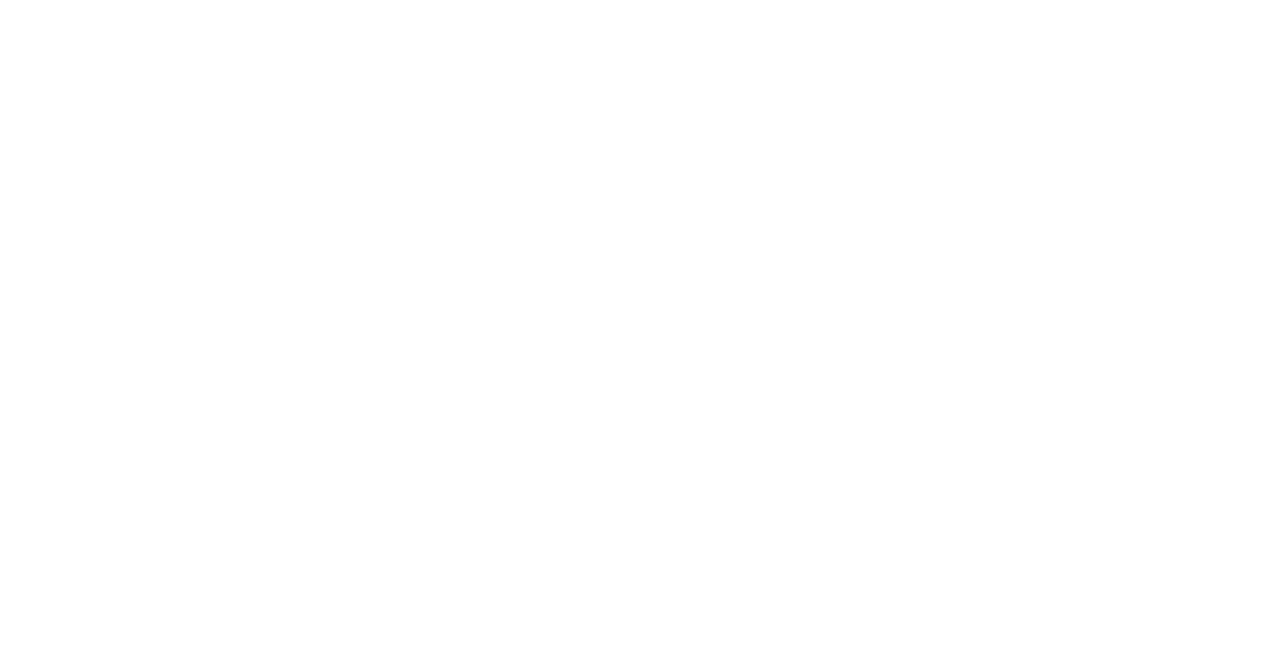
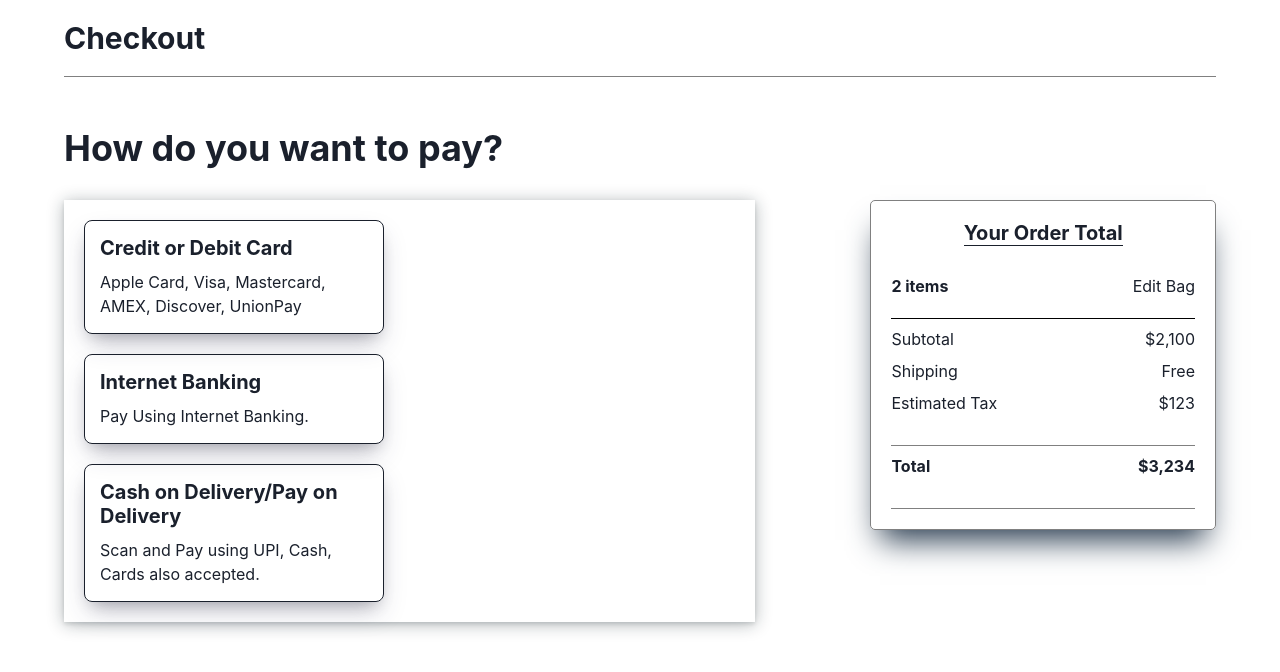
Before and after one commit to harshal-kitukale/Apple-clone, a React (Create React App) app in the folder Client/: page /payment in a window 1280 px wide. Shown: the top 672 px of the page. Built offline with nearby package versions, Linux system fonts and the light colour scheme.

Commit message:
finalized payment page along with payment methods

```diff
--- a/Client/src/App.js
+++ b/Client/src/App.js
@@ -1,10 +1,11 @@
 import "./App.css";
+import Payment from "./Arun/Cart/Payment";
 
 function App() {
   return (
     <div>
 
-
+    <Payment/>
     </div>
   );
 }
--- a/Client/src/Arun/Cart/Payment.jsx
+++ b/Client/src/Arun/Cart/Payment.jsx
@@ -1,58 +1,238 @@
-import { Box, HStack, Heading, Text, VStack } from '@chakra-ui/layout'
-import React from 'react'
-import Summary from './Summary'
-import { FormControl, FormLabel } from '@chakra-ui/form-control';
-import { Input } from '@chakra-ui/input';
+import { Box, HStack, Heading, Text, VStack } from "@chakra-ui/layout";
+import React from "react";
+import Summary from "./Summary";
+import { FormControl, FormLabel } from "@chakra-ui/form-control";
+import { Input } from "@chakra-ui/input";
+import { Image } from "@chakra-ui/image";
+import { Button } from "@chakra-ui/button";
+import { useDisclosure } from "@chakra-ui/hooks";
+import {
+  Modal,
+  ModalBody,
+  ModalCloseButton,
+  ModalContent,
+  ModalFooter,
+  ModalHeader,
+  ModalOverlay,
+} from "@chakra-ui/modal";
+import { Select } from "@chakra-ui/select";
 
 const Payment = () => {
   const [viewCard, setViewCard] = React.useState(false);
+  const [viewCod, setViewCod] = React.useState(false);
+  const [viewNetBanking, setViewNetBanking] = React.useState(false);
+  const [payStatus, setPayStatus] = React.useState(false);
+  const { isOpen, onOpen, onClose } = useDisclosure();
 
   const handleCardPayment = () => {
     setViewCard(!viewCard);
-    }
+  };
 
+  const handleCodPayment = () => {
+    setViewCod(!viewCod);
+  };
+
+  const handleOnlinePayment = () => {
+    setViewNetBanking(!viewNetBanking);
+  };
+
+  const handlePaymentModal = () => {
+    setPayStatus(!payStatus);
+    setTimeout(() => {
+      onOpen();
+    }, 3000);
+  };
+
+  const handlePaymentStatus = () => {
+    setPayStatus(!payStatus);
+    onClose();
+  };
 
   return (
     <Box w={"90%"} margin={"auto"}>
-        <HStack borderBottom={"1px solid gray"} mb={"50px"}>
-            <Heading size={"lg"} py={"20px"}>Checkout</Heading>
+      <>
+        <Modal isOpen={isOpen} onClose={onClose}>
+          <ModalOverlay />
+          <ModalContent>
+            <ModalHeader>Congratulations</ModalHeader>
+            <ModalCloseButton />
+            <ModalBody textAlign={"center"}>
+              <Heading size={"md"}>{viewCod ? "Order Placed Successfully" : "Payment Successful!"}</Heading>
+              <Image
+                m={"auto"}
+                w={"300px"}
+                src="https://cdn.dribbble.com/users/2185205/screenshots/7886140/02-lottie-tick-01-instant-2.gif"
+              />
+              <Text>Your Order will be delivered soon.</Text>
+            </ModalBody>
+
+            <ModalFooter>
+              <Button colorScheme="blue" mr={3} onClick={handlePaymentStatus}>
+                Close
+              </Button>
+              <Button variant="outline">Continue Shopping</Button>
+            </ModalFooter>
+          </ModalContent>
+        </Modal>
+      </>
+      <HStack borderBottom={"1px solid gray"}  mb={"50px"}>
+        <Heading size={"lg"} py={"20px"}>
+          Checkout
+        </Heading>
       </HStack>
-        <Heading textAlign={"left"} >How do you want to pay?</Heading>
-        <HStack py={"30px"}>
-            <VStack w={"70%"} alignItems={"left"} border={"1px solid gray"}>
-                <Box w={"300px"}  border={viewCard ? "3px solid #0099cc" : "1px solid"} borderRadius={"8px"} p={"15px"} onClick={handleCardPayment}>
-                    <Heading textAlign={"left"} size={"md"} mb={"10px"}>Credit or Debit Card</Heading>
-                    <Text textAlign={"left"}>Apple Card, Visa, Mastercard, AMEX, Discover, UnionPay</Text>
+      <Heading textAlign={"left"}>How do you want to pay?</Heading>
+      <HStack py={"30px"} justifyContent={"space-between"}>
+        <VStack w={"60%"} alignItems={"left"} boxShadow= "rgba(14, 30, 37, 0.12) 0px 2px 4px 0px, rgba(14, 30, 37, 0.32) 0px 2px 16px 0px" p={5} gap={5}>
+        <VStack alignItems={"left"} >
+          <Box
+            w={"300px"}
+            border={viewCard ? "3px solid #0099cc" : "1px solid"}
+            boxShadow="rgba(50, 50, 93, 0.25) 0px 13px 27px -5px, rgba(0, 0, 0, 0.3) 0px 8px 16px -8px"
+            borderRadius={"8px"}
+            p={"15px"}
+            onClick={handleCardPayment}
+          >
+            <Heading textAlign={"left"} size={"md"} mb={"10px"}>
+              Credit or Debit Card
+            </Heading>
+            <Text textAlign={"left"}>
+              Apple Card, Visa, Mastercard, AMEX, Discover, UnionPay
+            </Text>
           </Box>
-                <Box display={viewCard ? "block" : "none"}>
-                    <Text my={"30px"} textAlign={"left"} fontSize={"20px"}>Enter your card information</Text>
-                    <FormControl isRequired width={"60%"}>
+          <HStack display={viewCard ? "flex" : "none"}>
+            <Box width={"60%"}>
+              <Text my={"30px"} textAlign={"left"} fontSize={"20px"}>
+                Enter your card information
+              </Text>
+              <FormControl isRequired>
                 <Box mb={"8px"}>
                   <FormLabel>Credit/Debit Card Number</FormLabel>
-                        <Input placeholder='Enter 16 digit card number' type='text' maxLength={16}/>
+                  <Input
+                    placeholder="Enter 16 digit card number"
+                    type="text"
+                    maxLength={16}
+                  />
                 </Box>
                 <HStack justifyContent="space-between">
                   <Box alignItems={"flex-start"}>
                     <FormLabel>Expiration MM/YY</FormLabel>
-                                <Input placeholder="Month/Year" type='text' maxLength={5}  />
+                    <Input placeholder="Month/Year" type="text" maxLength={5} />
                   </Box>
                   <Box alignItems={"flex-start"}>
                     <FormLabel>Enter CVV</FormLabel>
-                                <Input placeholder="CVV" type='text' maxLength={3} />
+                    <Input placeholder="CVV" type="password" maxLength={3} />
                   </Box>
-
-
-
                 </HStack>
               </FormControl>
             </Box>
-            </VStack>
-            <Box w={"30%"} position={"sticky"} top={"10"} alignSelf={"flex-start"}>
-      <Summary/>
+            <Box width={"30%"} alignSelf={"flex-end"}>
+              <Image src="https://thumbs.dreamstime.com/b/delhi-india-february-popular-credit-card-companies-logos-including-mastercard-visa-american-express-more-211749084.jpg" />
             </Box>
           </HStack>
+          <Button
+            display={viewCard ? "block" : "none"}
+            onClick={handlePaymentModal}
+            colorScheme="blue"
+            width={"70%"}
+            isLoading={payStatus}
+            loadingText="Confirming Payment Status"
+          >
+            Pay now
+          </Button>
+        </VStack>
+        <VStack w={"100%"} alignItems={"left"} >
+          <Box
+            w={"300px"}
+            border={viewNetBanking ? "3px solid #0099cc" : "1px solid"}
+            boxShadow="rgba(50, 50, 93, 0.25) 0px 13px 27px -5px, rgba(0, 0, 0, 0.3) 0px 8px 16px -8px"
+            borderRadius={"8px"}
+            p={"15px"}
+            onClick={handleOnlinePayment}
+          >
+            <Heading textAlign={"left"} size={"md"} mb={"10px"}>
+              Internet Banking
+            </Heading>
+            <Text textAlign={"left"}>
+              Pay Using Internet Banking.
+            </Text>
           </Box>
-  )
-}
+          <HStack display={viewNetBanking ? "flex" : "none"}>
+            <Box width={"60%"}>
+              <Text my={"30px"} textAlign={"left"} fontSize={"20px"}>
+                Select Your Bank Name
+              </Text>
+              <Select
+              name="country"
+              placeholder="Select Bank Name"
+              my={"15px"}
+            >
+              <option value={"Alabama"}>AXIS Bank</option>
+              <option value={"Alaska"}>Allahbad Bank</option>
+              <option value={"Arizona"}>Bank of India</option>
+              <option value={"California"}>Canara Bank</option>
+              <option value={"Colorado"}>Central Bank of India</option>
+              <option value={"Connecticut"}>Federal Bank</option>
+              <option value={"Connecticut"}>HDFC Bank</option>
+              <option value={"Connecticut"}>ICICI Bank</option>
+              <option value={"Florida"}>Indian Bank</option>
+              <option value={"Georgia"}>Indusind Bank</option>
+              <option value={"Georgia"}>Kotak Bank</option>
+              <option value={"Illinois"}>Punjab National Bank</option>
+              <option value={"Kentucky"}>State Bank of India</option>
+              <option value={"Minnesota"}>State Bank of Patiala</option>
+              <option value={"New Jersey"}>Syndicate Bank</option>
+              <option value={"New Mexico"}>Union Bank of India</option>
+              <option value={"New York"}>Yes Bank</option>
+            </Select>
+            </Box>
+          </HStack>
+          <Button
+            display={viewNetBanking ? "block" : "none"}
+            onClick={handlePaymentModal}
+            colorScheme="blue"
+            width={"70%"}
+            isLoading={payStatus}
+            loadingText={viewNetBanking ? "Placing Order" : "Confirming Payment"}
+          >
+            Place Order
+          </Button>
+        </VStack>
+        <VStack w={"100%"} alignItems={"left"} >
+          <Box
+            w={"300px"}
+            border={viewCod ? "3px solid #0099cc" : "1px solid"}
+            boxShadow="rgba(50, 50, 93, 0.25) 0px 13px 27px -5px, rgba(0, 0, 0, 0.3) 0px 8px 16px -8px"
+            borderRadius={"8px"}
+            p={"15px"}
+            onClick={handleCodPayment}
+          >
+            <Heading textAlign={"left"} size={"md"} mb={"10px"}>
+            Cash on Delivery/Pay on Delivery
+            </Heading>
+            <Text textAlign={"left"}>
+              Scan and Pay using UPI, Cash, Cards also accepted.
+            </Text>
+          </Box>
+          <Button
+            display={viewCod ? "block" : "none"}
+            onClick={handlePaymentModal}
+            colorScheme="blue"
+            width={"70%"}
+            isLoading={payStatus}
+            loadingText={viewCod ? "Placing Order" : "Confirming Payment"}
+          >
+            Place Order
+          </Button>
+        </VStack>
+        </VStack>
 
-export default Payment
+        <Box w={"30%"} position={"sticky"} top={"10"} alignSelf={"flex-start"}>
+          <Summary />
+        </Box>
+      </HStack>
+
+    </Box>
+  );
+};
+
+export default Payment;
--- a/Client/src/Arun/Cart/Summary.jsx
+++ b/Client/src/Arun/Cart/Summary.jsx
@@ -3,7 +3,7 @@
 
 const Summary = () => {
   return (
-    <Box border={"1px solid gray"} borderRadius={"5px"} w={"100%"} p={"20px"}>
+    <Box border={"1px solid gray"} borderRadius={"5px"} w={"100%"} p={"20px"} boxShadow= "rgb(38, 57, 77) 0px 20px 30px -10px">
         <VStack>
             <Box borderBottom={"1px solid"} >
             <Heading size={"md"}>Your Order Total</Heading>
```
Also changed, not shown: 1 other file (tests, documents, lock files or other folders). Lines whose indentation alone changed are shown as unchanged.
